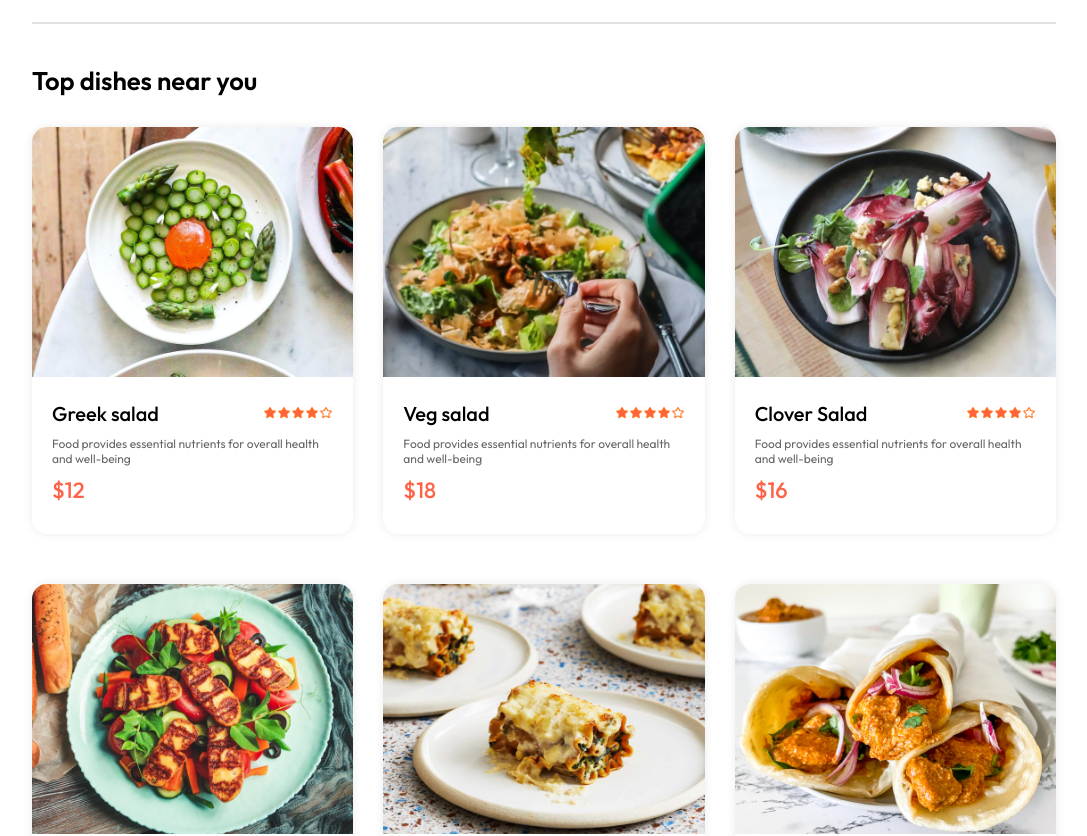
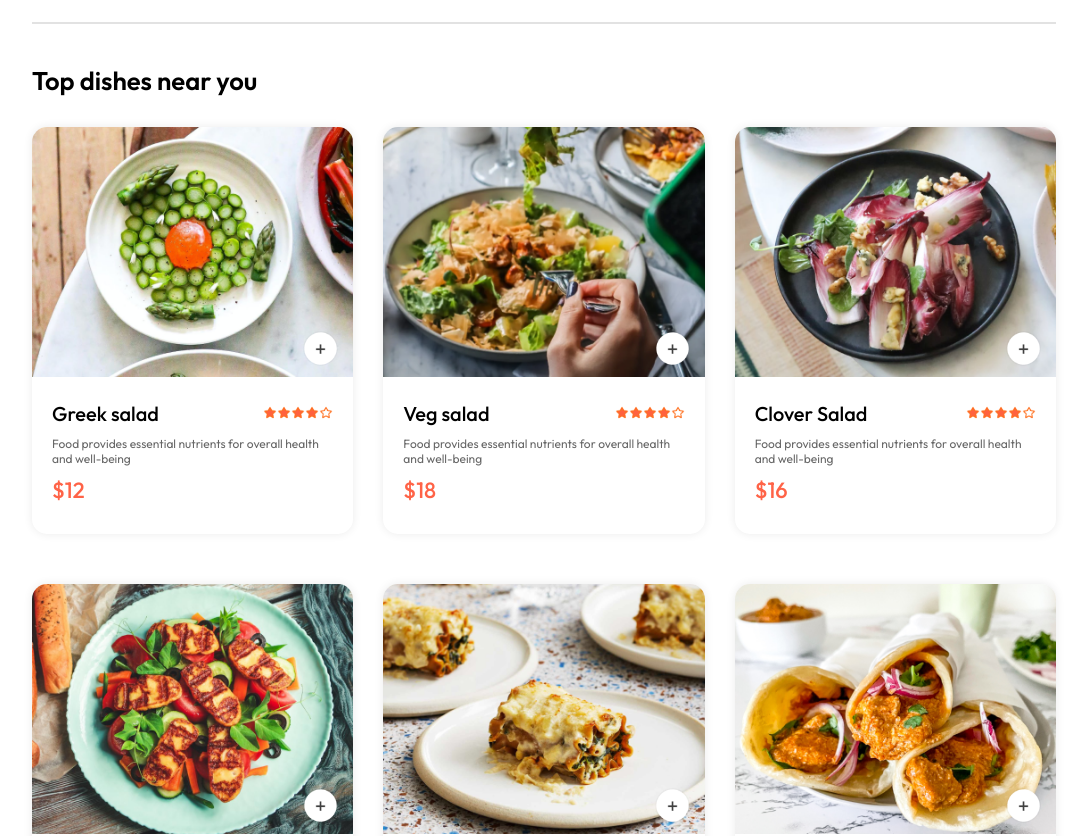
Before and after one commit to alexngumbau/food-del, a React (Vite) app in the folder frontend/: page / in a window 1280 px wide. Shown: the part 880-1716 px from the top of the page, without its empty margins (96-1183 px from the left). Built offline with nearby package versions, Linux system fonts and the light colour scheme.

Commit message:
created the counter functionality for adding or subtracting items to be submitted

```diff
--- a/frontend/src/components/FoodItem/FoodItem.css
+++ b/frontend/src/components/FoodItem/FoodItem.css
@@ -43,3 +43,32 @@
   font-weight: 500;
   margin: 10px 0px;
 }
+
+.food-item-img-container {
+  position: relative;
+}
+
+.food-item-img-container .add {
+  width: 35px;
+  position: absolute;
+  bottom: 15px;
+  right: 15px;
+  cursor: pointer;
+  border-radius: 50%;
+}
+
+.food-item-counter {
+  position: absolute;
+  bottom: 15px;
+  right: 15px;
+  display: flex;
+  align-items: center;
+  gap: 10px;
+  padding: 6px;
+  border-radius: 50px;
+  background-color: white;
+}
+
+.food-item-counter img {
+  width: 30px;
+}
--- a/frontend/src/components/FoodItem/FoodItem.jsx
+++ b/frontend/src/components/FoodItem/FoodItem.jsx
@@ -1,11 +1,24 @@
+import { useState } from 'react'
 import { assets } from '../../assets/frontend_assets/assets'
 import './FoodItem.css'
 
 const FoodItem = ({id, name, price, description, image}) => {
+
+  const [itemCount, setitemCount ] = useState(0);
+
   return (
     <div className="food-item">
       <div className="food-item-img-container">
         <img src={image} alt="" className="food-item-image" />
+        {
+          !itemCount
+          ? <img className='add' onClick={() => setitemCount(prev => prev + 1)} src={assets.add_icon_white} alt="" />
+          : <div className="food-item-counter">
+            <img onClick={() => setitemCount(prev => prev - 1)} src={assets.remove_icon_red} alt="" />
+            <p>{itemCount}</p>
+            <img onClick={() => setitemCount(prev => prev + 1)} src={assets.add_icon_green} alt="" />
+          </div>
+        }
       </div>
       <div className="food-item-info">
         <div className="food-item-name-rating">
```
